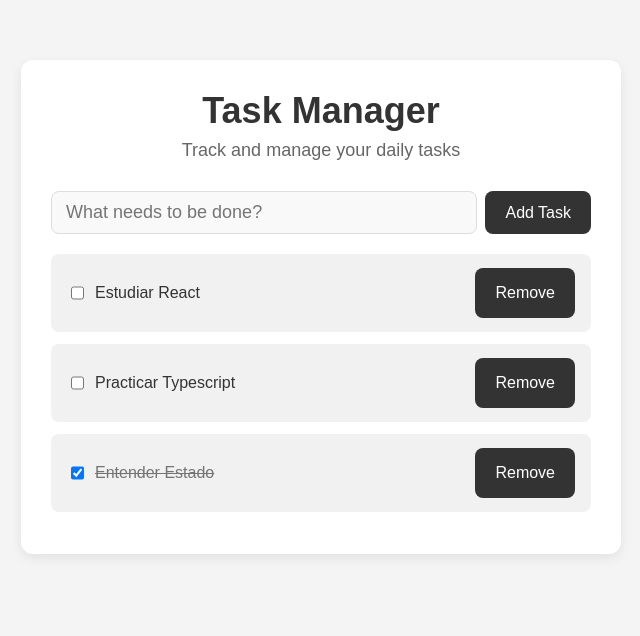
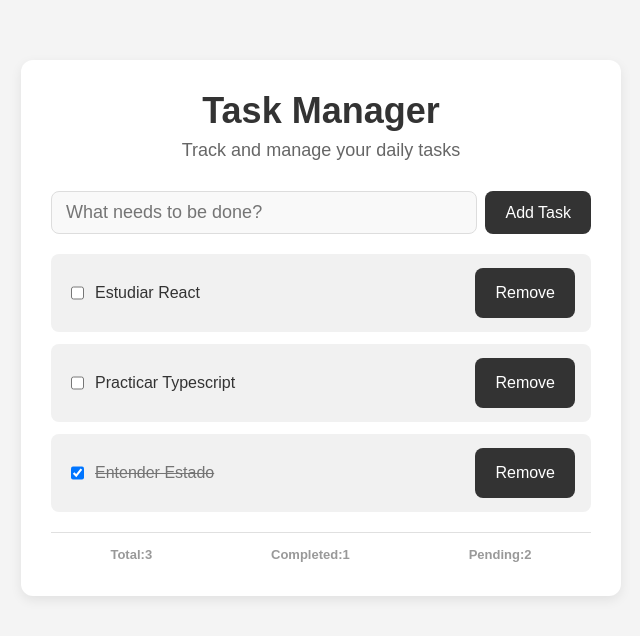
Before and after one commit to MonicaApaza/fs-project, a React (Vite) app: page / in a window 1280 px wide. Shown: the top 636 px of the page, without its empty margins (319-959 px from the left). Built offline with nearby package versions, Linux system fonts and the light colour scheme.

Commit message:
feat: add Footer component to display task summary; update styles for footer

```diff
--- a/src/App.tsx
+++ b/src/App.tsx
@@ -3,6 +3,7 @@ import Header from "./components/Header";
 import TaskList from "./components/TaskList";
 import { maxId, Task } from "./TaskUtil";
 import { TaskInput } from "./components/TaskInput";
+import Footer from "./components/Footer";
 
 function App() {
   const [tasks, setTasks] = useState<Task[]>([
@@ -11,18 +12,22 @@ function App() {
     { id: 3, text: "Entender Estado", completed: true },
   ]);
 
-  const addTask = (text:string)=>{
-    const nextId = maxId(tasks)+1;
+  const addTask = (text: string) => {
+    const nextId = maxId(tasks) + 1;
     setTasks([...tasks, { id: nextId, text, completed: false }]);
   };
 
-  const removeTask = (id:number) =>{
-    setTasks(tasks.filter(task=> task.id != id));
-  }
+  const removeTask = (id: number) => {
+    setTasks(tasks.filter((task) => task.id != id));
+  };
 
-  const markCompleted = (id:number, completed:boolean) =>{
-    setTasks(tasks.map(task=> task.id === id? {...task, completed : completed}: task));
-  }
+  const markCompleted = (id: number, completed: boolean) => {
+    setTasks(
+      tasks.map((task) =>
+        task.id === id ? { ...task, completed: completed } : task,
+      ),
+    );
+  };
 
   return (
     <div className="app-container">
@@ -33,6 +38,10 @@ function App() {
         onRemoveTask={removeTask}
         onMarkCompleted={markCompleted}
       />
+      <Footer
+        completed={tasks.filter((task) => task.completed).length}
+        total={tasks.length}
+      />
     </div>
   );
 }
--- /dev/null
+++ b/src/components/Footer.tsx
@@ -0,0 +1,16 @@
+type FooterProps={
+    completed:number;
+    total:number;
+}
+
+function Footer({total, completed}: FooterProps) {
+  return (
+    <div className="footer">
+      <p>Total:{total}</p>
+      <p>Completed:{completed}</p>
+      <p>Pending:{total - completed}</p>
+    </div>
+  );
+}
+
+export default Footer;
--- a/src/index.css
+++ b/src/index.css
@@ -122,3 +122,19 @@ color: #666;
 .empty-state span{
   font-size: 14px;
 }
+
+.footer{
+  display: flex;
+  justify-content: space-around;
+  border-top: 1px solid #e0e0e0;
+  margin-top: 20px;
+  padding: 14px 0 4px;
+}
+
+.footer p{
+  margin: 0;
+  text-align: center;
+  font-size: 13px;
+  color: #999;
+  font-weight: 600;
+}
```
